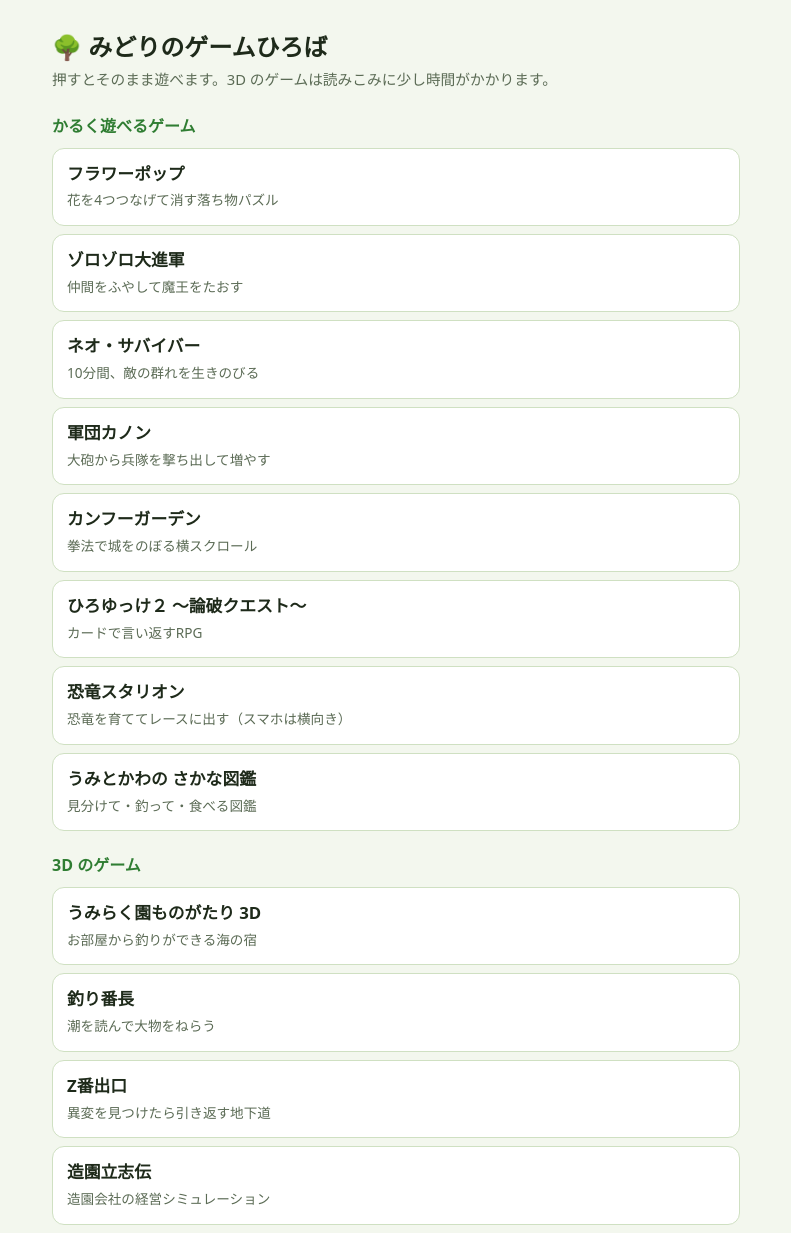
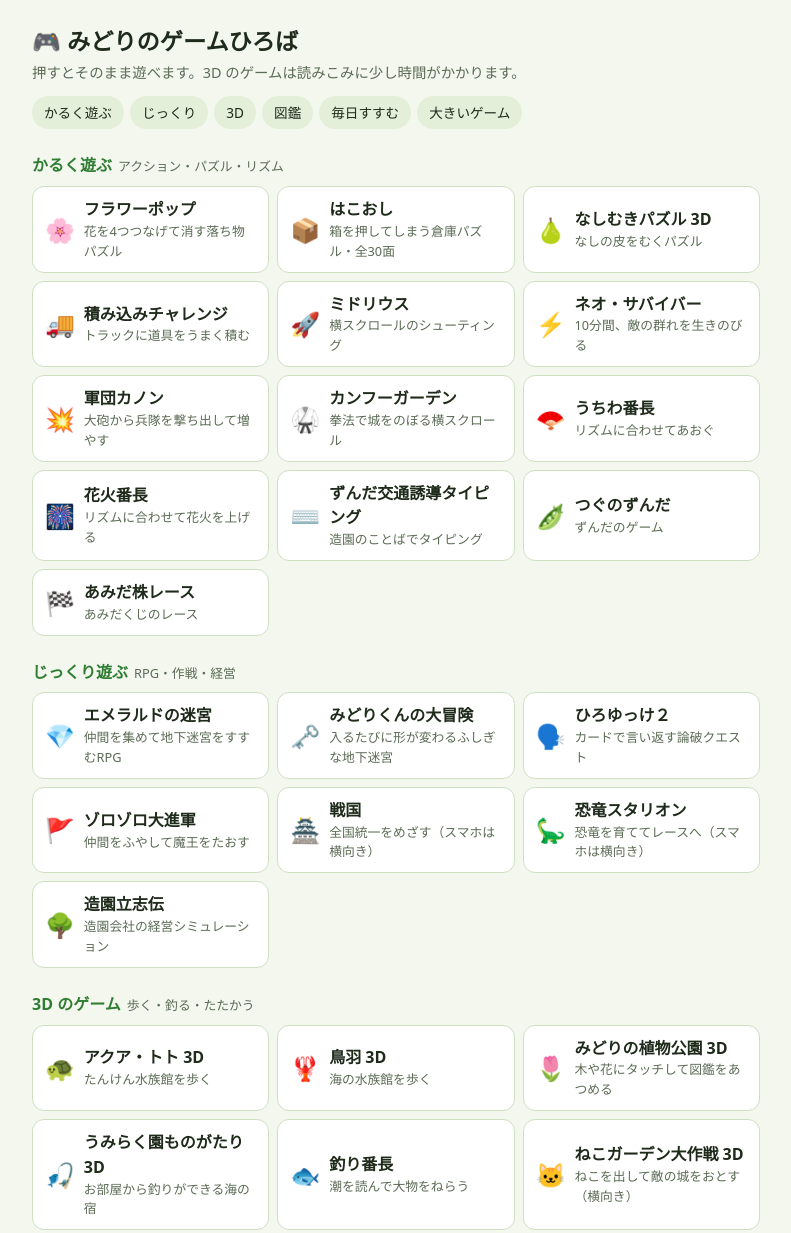
Before and after one commit to helmetto2-prog/midori-games, a plain HTML site: page index.html in a window 1280 px wide. Shown: the top 1233 px of the page, without its empty margins (244-1035 px from the left). Drawn offline with Linux system fonts and the light colour scheme.

Commit message:
入口のページを全部のゲームの一覧に（36本・種類ごと）
Co-Authored-By: Claude Fable 5.2 <noreply@anthropic.com>

```diff
--- a/index.html
+++ b/index.html
@@ -1,37 +1,92 @@
 <!doctype html>
 <html lang="ja"><head><meta charset="utf-8">
 <meta name="viewport" content="width=device-width, initial-scale=1">
+<meta name="robots" content="noindex">
 <title>みどりのゲームひろば</title>
 <style>
-:root{--bg:#f3f7ee;--fg:#1e2a1a;--card:#fff;--line:#cfe0c2;--ac:#2f7d32;--sub:#5b6b55}
-@media (prefers-color-scheme: dark){:root{--bg:#141a12;--fg:#e6efe0;--card:#1e271b;--line:#34432f;--ac:#8fd694;--sub:#9db096}}
-*{box-sizing:border-box}body{margin:0;background:var(--bg);color:var(--fg);font-family:system-ui,"Hiragino Sans","Yu Gothic UI",sans-serif;line-height:1.6}
-main{max-width:720px;margin:0 auto;padding:20px 16px 40px}
-h1{font-size:1.5rem;margin:8px 0 2px}p.lead{margin:0 0 16px;color:var(--sub);font-size:.92rem}
-h2{font-size:1rem;margin:22px 0 8px;color:var(--ac)}
-ul{list-style:none;margin:0;padding:0;display:grid;gap:8px}
-a{display:block;background:var(--card);border:1px solid var(--line);border-radius:12px;padding:12px 14px;color:inherit;text-decoration:none}
-a b{display:block;font-size:1.05rem}a span{color:var(--sub);font-size:.85rem}
-a:active{border-color:var(--ac)}
+:root{--bg:#f3f7ee;--fg:#1e2a1a;--card:#fff;--line:#cfe0c2;--ac:#2f7d32;--sub:#5b6b55;--chip:#e3efd9}
+@media (prefers-color-scheme: dark){:root{--bg:#141a12;--fg:#e6efe0;--card:#1e271b;--line:#34432f;--ac:#8fd694;--sub:#9db096;--chip:#27331f}}
+*{box-sizing:border-box}
+body{margin:0;background:var(--bg);color:var(--fg);font-family:system-ui,"Hiragino Sans","Yu Gothic UI",sans-serif;line-height:1.55;-webkit-text-size-adjust:100%}
+main{max-width:760px;margin:0 auto;padding:18px 16px 48px}
+h1{font-size:1.45rem;margin:6px 0 2px}
+p.lead{margin:0 0 12px;color:var(--sub);font-size:.9rem}
+nav{display:flex;flex-wrap:wrap;gap:6px;margin:0 0 6px}
+nav a{background:var(--chip);border-radius:999px;padding:6px 12px;font-size:.85rem;color:inherit;text-decoration:none}
+h2{font-size:1rem;margin:24px 0 8px;color:var(--ac);scroll-margin-top:8px}
+h2 small{color:var(--sub);font-weight:normal;font-size:.8rem;margin-left:6px}
+ul{list-style:none;margin:0;padding:0;display:grid;gap:8px;grid-template-columns:repeat(auto-fill,minmax(230px,1fr))}
+li a{display:flex;gap:10px;align-items:center;min-height:60px;height:100%;background:var(--card);border:1px solid var(--line);border-radius:12px;padding:10px 12px;color:inherit;text-decoration:none}
+li a:active{border-color:var(--ac)}
+li i{font-style:normal;font-size:1.5rem;flex:none;width:1.8rem;text-align:center}
+li b{display:block;font-size:1rem}
+li span{color:var(--sub);font-size:.8rem;display:block}
+footer{margin-top:28px;color:var(--sub);font-size:.78rem}
 </style></head><body><main>
-<h1>🌳 みどりのゲームひろば</h1>
+<h1>🎮 みどりのゲームひろば</h1>
 <p class="lead">押すとそのまま遊べます。3D のゲームは読みこみに少し時間がかかります。</p>
-<h2>かるく遊べるゲーム</h2>
+<nav>
+<a href="#karui">かるく遊ぶ</a><a href="#atama">じっくり</a><a href="#sand">3D</a><a href="#zukan">図鑑</a><a href="#mainichi">毎日すすむ</a><a href="#omoi">大きいゲーム</a>
+</nav>
+
+<h2 id="karui">かるく遊ぶ<small>アクション・パズル・リズム</small></h2>
 <ul>
-<li><a href="flower-pop/"><b>フラワーポップ</b><span>花を4つつなげて消す落ち物パズル</span></a></li>
-<li><a href="zorozoro/"><b>ゾロゾロ大進軍</b><span>仲間をふやして魔王をたおす</span></a></li>
-<li><a href="survivor/"><b>ネオ・サバイバー</b><span>10分間、敵の群れを生きのびる</span></a></li>
-<li><a href="gundan-cannon/"><b>軍団カノン</b><span>大砲から兵隊を撃ち出して増やす</span></a></li>
-<li><a href="kungfu-garden/"><b>カンフーガーデン</b><span>拳法で城をのぼる横スクロール</span></a></li>
-<li><a href="hiroyukke2/"><b>ひろゆっけ２ 〜論破クエスト〜</b><span>カードで言い返すRPG</span></a></li>
-<li><a href="kyoryu-stallion/"><b>恐竜スタリオン</b><span>恐竜を育ててレースに出す（スマホは横向き）</span></a></li>
-<li><a href="sakana-zukan/"><b>うみとかわの さかな図鑑</b><span>見分けて・釣って・食べる図鑑</span></a></li>
+<li><a href="flower-pop/"><i>🌸</i><div><b>フラワーポップ</b><span>花を4つつなげて消す落ち物パズル</span></div></a></li>
+<li><a href="https://helmetto2-prog.github.io/hakooshi/"><i>📦</i><div><b>はこおし</b><span>箱を押してしまう倉庫パズル・全30面</span></div></a></li>
+<li><a href="https://helmetto2-prog.github.io/nashimuki-puzzle/"><i>🍐</i><div><b>なしむきパズル 3D</b><span>なしの皮をむくパズル</span></div></a></li>
+<li><a href="https://helmetto2-prog.github.io/tsumikomi-challenge/"><i>🚚</i><div><b>積み込みチャレンジ</b><span>トラックに道具をうまく積む</span></div></a></li>
+<li><a href="https://helmetto2-prog.github.io/midorius/"><i>🚀</i><div><b>ミドリウス</b><span>横スクロールのシューティング</span></div></a></li>
+<li><a href="survivor/"><i>⚡</i><div><b>ネオ・サバイバー</b><span>10分間、敵の群れを生きのびる</span></div></a></li>
+<li><a href="gundan-cannon/"><i>💥</i><div><b>軍団カノン</b><span>大砲から兵隊を撃ち出して増やす</span></div></a></li>
+<li><a href="kungfu-garden/"><i>🥋</i><div><b>カンフーガーデン</b><span>拳法で城をのぼる横スクロール</span></div></a></li>
+<li><a href="https://helmetto2-prog.github.io/uchiwa-bancho/"><i>🪭</i><div><b>うちわ番長</b><span>リズムに合わせてあおぐ</span></div></a></li>
+<li><a href="https://helmetto2-prog.github.io/hanabi-bancho/"><i>🎆</i><div><b>花火番長</b><span>リズムに合わせて花火を上げる</span></div></a></li>
+<li><a href="https://helmetto2-prog.github.io/zunda-typing/"><i>⌨️</i><div><b>ずんだ交通誘導タイピング</b><span>造園のことばでタイピング</span></div></a></li>
+<li><a href="https://helmetto2-prog.github.io/tsugu-no-zunda/"><i>🫛</i><div><b>つぐのずんだ</b><span>ずんだのゲーム</span></div></a></li>
+<li><a href="https://helmetto2-prog.github.io/amida-kabu-race/"><i>🏁</i><div><b>あみだ株レース</b><span>あみだくじのレース</span></div></a></li>
 </ul>
-<h2>3D のゲーム</h2>
+
+<h2 id="atama">じっくり遊ぶ<small>RPG・作戦・経営</small></h2>
 <ul>
-<li><a href="umiraku-en/"><b>うみらく園ものがたり 3D</b><span>お部屋から釣りができる海の宿</span></a></li>
-<li><a href="tsuri-bancho/"><b>釣り番長</b><span>潮を読んで大物をねらう</span></a></li>
-<li><a href="z-exit/"><b>Z番出口</b><span>異変を見つけたら引き返す地下道</span></a></li>
-<li><a href="zouen-risshiden/"><b>造園立志伝</b><span>造園会社の経営シミュレーション</span></a></li>
+<li><a href="https://helmetto2-prog.github.io/emerald-labyrinth/"><i>💎</i><div><b>エメラルドの迷宮</b><span>仲間を集めて地下迷宮をすすむRPG</span></div></a></li>
+<li><a href="https://helmetto2-prog.github.io/midorikun-daiboken/"><i>🗝️</i><div><b>みどりくんの大冒険</b><span>入るたびに形が変わるふしぎな地下迷宮</span></div></a></li>
+<li><a href="hiroyukke2/"><i>🗣️</i><div><b>ひろゆっけ２</b><span>カードで言い返す論破クエスト</span></div></a></li>
+<li><a href="zorozoro/"><i>🚩</i><div><b>ゾロゾロ大進軍</b><span>仲間をふやして魔王をたおす</span></div></a></li>
+<li><a href="https://helmetto2-prog.github.io/midorisengoku/"><i>🏯</i><div><b>戦国</b><span>全国統一をめざす（スマホは横向き）</span></div></a></li>
+<li><a href="kyoryu-stallion/"><i>🦕</i><div><b>恐竜スタリオン</b><span>恐竜を育ててレースへ（スマホは横向き）</span></div></a></li>
+<li><a href="zouen-risshiden/"><i>🌳</i><div><b>造園立志伝</b><span>造園会社の経営シミュレーション</span></div></a></li>
 </ul>
+
+<h2 id="sand">3D のゲーム<small>歩く・釣る・たたかう</small></h2>
+<ul>
+<li><a href="https://helmetto2-prog.github.io/aquatoto-3d/"><i>🐢</i><div><b>アクア・トト 3D</b><span>たんけん水族館を歩く</span></div></a></li>
+<li><a href="https://helmetto2-prog.github.io/aquatoto-3d/toba/"><i>🦞</i><div><b>鳥羽 3D</b><span>海の水族館を歩く</span></div></a></li>
+<li><a href="https://helmetto2-prog.github.io/shokubutsu-koen/"><i>🌷</i><div><b>みどりの植物公園 3D</b><span>木や花にタッチして図鑑をあつめる</span></div></a></li>
+<li><a href="umiraku-en/"><i>🎣</i><div><b>うみらく園ものがたり 3D</b><span>お部屋から釣りができる海の宿</span></div></a></li>
+<li><a href="tsuri-bancho/"><i>🐟</i><div><b>釣り番長</b><span>潮を読んで大物をねらう</span></div></a></li>
+<li><a href="https://helmetto2-prog.github.io/midorinyanko/"><i>🐱</i><div><b>ねこガーデン大作戦 3D</b><span>ねこを出して敵の城をおとす（横向き）</span></div></a></li>
+<li><a href="z-exit/"><i>🚇</i><div><b>Z番出口</b><span>異変を見つけたら引き返す地下道</span></div></a></li>
+</ul>
+
+<h2 id="zukan">図鑑<small>見てたのしむ</small></h2>
+<ul>
+<li><a href="https://helmetto2-prog.github.io/shokubutsu-zukan/"><i>🌿</i><div><b>みどりの植物図鑑</b><span>木と花の図鑑</span></div></a></li>
+<li><a href="sakana-zukan/"><i>🐠</i><div><b>うみとかわの さかな図鑑</b><span>見分けて・釣って・食べる図鑑</span></div></a></li>
+</ul>
+
+<h2 id="mainichi">毎日すすむ<small>見るだけで進む</small></h2>
+<ul>
+<li><a href="https://helmetto2-prog.github.io/tanpatsu-news/toushi/"><i>📊</i><div><b>投資部屋</b><span>4人の打ち手の紙の上の売り買い</span></div></a></li>
+<li><a href="https://helmetto2-prog.github.io/fx-race-line/"><i>🏇</i><div><b>FXレース</b><span>毎朝のレース</span></div></a></li>
+<li><a href="https://helmetto2-prog.github.io/ranking-hiroba/"><i>🏆</i><div><b>ランキング広場</b><span>みんなの点数</span></div></a></li>
+</ul>
+
+<h2 id="omoi">大きいゲーム<small>パソコンと Wi-Fi がおすすめ</small></h2>
+<ul>
+<li><a href="https://helmetto2-prog.github.io/midori-games-big/izakaya/"><i>🏮</i><div><b>居酒屋繁盛記</b><span>限界利益で学ぶ居酒屋経営</span></div></a></li>
+<li><a href="https://helmetto2-prog.github.io/midori-games-big/ramen/"><i>🍜</i><div><b>ラーメン繁盛記</b><span>限界利益で学ぶラーメン屋経営</span></div></a></li>
+<li><a href="https://helmetto2-prog.github.io/midori-games-big/saishu-kessen/"><i>⚔️</i><div><b>最終決戦！</b><span>バトルの映像</span></div></a></li>
+<li><a href="https://helmetto2-prog.github.io/midori-games-big/anime3d-world/"><i>🏝️</i><div><b>アニメ3Dワールド</b><span>つくって歩ける 3D の世界</span></div></a></li>
+</ul>
+<footer>全36本。人類創世はアプリのホームのボタンから開けます。</footer>
 </main></body></html>
```
